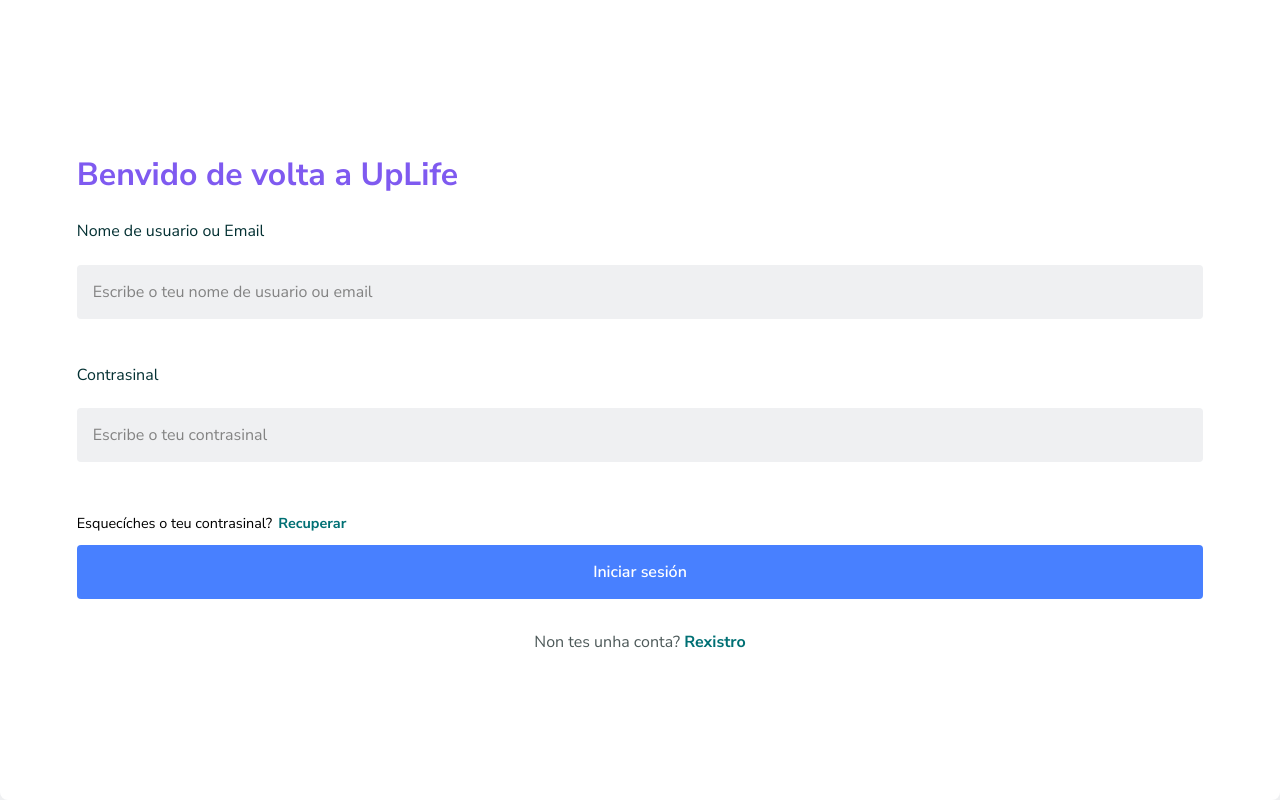
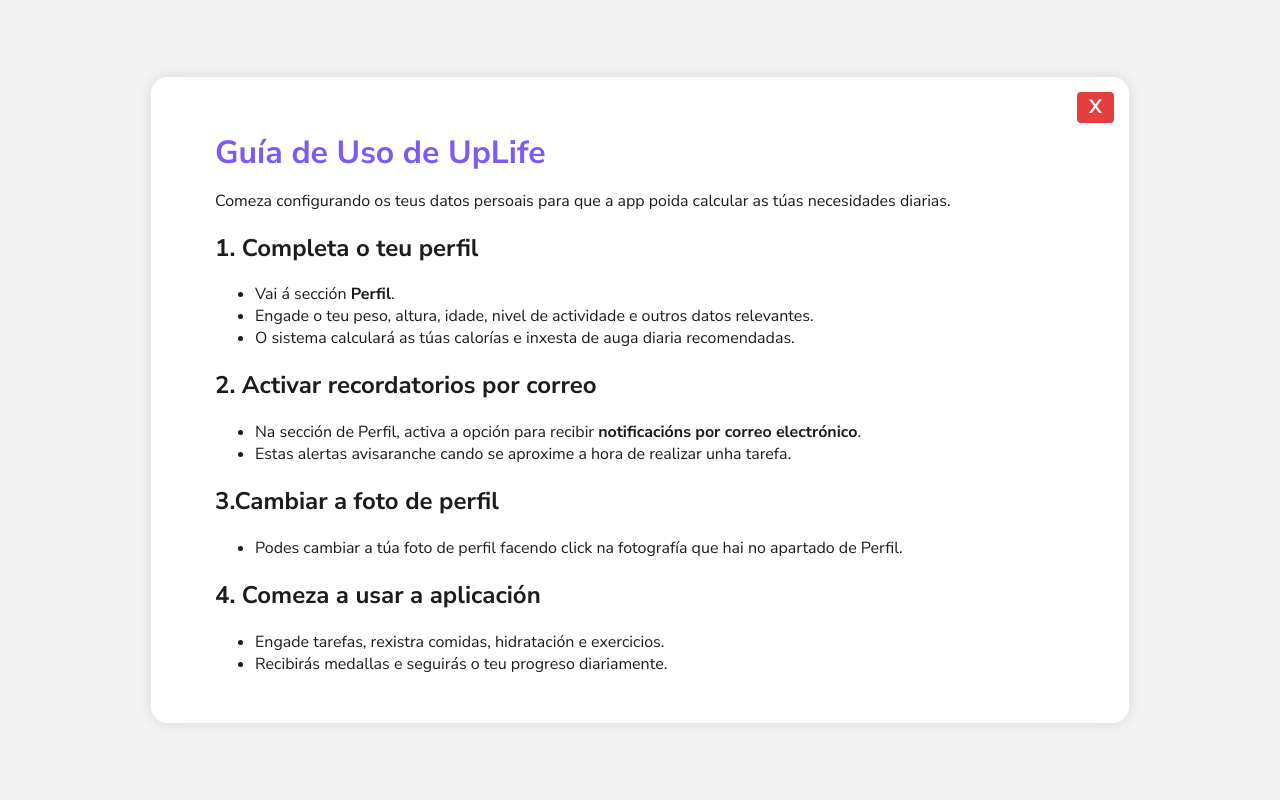
Before and after one commit to a22nicolasmr/UpLife-Desarrollo, a Vue app in the folder UpLife_Vue/: page /formularios/inicio in a window 1280 px wide. Built offline with nearby package versions, Linux system fonts and the light colour scheme; what v-calendar would draw is missing.

Commit message:
ventana de axuda

```diff
--- a/UpLife_Vue/src/App.vue
+++ b/UpLife_Vue/src/App.vue
@@ -6,6 +6,7 @@
 import VentaMedallas from "./components/BarrasNavegacion/VentaMedallas.vue";
 import VentaPechar from "./components/BarrasNavegacion/VentaPechar.vue";
 import { useUsuarioStore } from "@/stores/useUsuario";
+import Uso from "./views/Uso.vue";
 
 export default {
   data() {
@@ -19,6 +20,7 @@
       ventaEliminar: false,
       ventaMedallas: false,
       tarefasNotificadasAnticipadas: new Set(),
+      usoActivo: true,
     };
   },
   components: {
@@ -28,6 +30,7 @@
     VentaAviso,
     VentaEliminar,
     VentaMedallas,
+    Uso,
   },
   mounted() {
     // chamar a actualizar medallas de medallas para cargar as medallas unha vez que o compoñente esté cargado
@@ -172,6 +175,14 @@
     async actualizarMedallasStore() {
       await useUsuarioStore().cargarMedallas();
     },
+
+    pecharUso() {
+      this.usoActivo = false;
+    },
+
+    abrirUso() {
+      this.usoActivo = true;
+    },
   },
   watch: {
     // se o aviso está activo , o son de ventá aviso execútase en bucle
@@ -240,6 +251,7 @@
         v-if="mostrarBarra"
         :rutaActual="rutaActual"
         @toggleModal="toggleModal"
+        @abrirUso="abrirUso"
       />
     </div>
 
@@ -268,6 +280,7 @@
     </VentaEliminar>
     <VentaMedallas v-if="ventaMedallas" @ventaMedallas="pecharVentaMedallas">
     </VentaMedallas>
+    <Uso v-if="usoActivo" @pecharUso="pecharUso"></Uso>
   </div>
 </template>
 
--- a/UpLife_Vue/src/components/BarrasNavegacion/BarraNavegacion.vue
+++ b/UpLife_Vue/src/components/BarrasNavegacion/BarraNavegacion.vue
@@ -1,9 +1,14 @@
 <script>
+import Uso from "@/views/Uso.vue";
 export default {
+  components: {
+    Uso,
+  },
   data() {
     return {
       modal: false,
       menuAbierto: false,
+      usoAberto: true,
     };
   },
   computed: {
@@ -99,6 +104,9 @@
             @click="$router.push('/perfil')"
           >
             <a href="#">Perfil</a>
+          </li>
+          <li @click="$emit('abrirUso')">
+            <a href="#">Axuda</a>
           </li>
           <li
             :class="{ activo: rutaActual === '/formularios/rexistro' }"
--- a/UpLife_Vue/src/router/index.js
+++ b/UpLife_Vue/src/router/index.js
@@ -209,7 +209,7 @@
   {
     path: "/:pathMatch(.*)*",
     name: "not-found",
-    component: () => import("@/views/NotFound.vue"), // crea este archivo
+    component: () => import("@/views/NotFound.vue"),
   },
 ];
 
--- /dev/null
+++ b/UpLife_Vue/src/views/Uso.vue
@@ -0,0 +1,119 @@
+<template>
+  <div class="modal-mask">
+    <div class="modal-container"></div>
+    <div class="guia-wrapper">
+      <div class="guia-container">
+        <button @click="$emit('pecharUso')">X</button>
+        <h1>Guía de Uso de UpLife</h1>
+        <p class="intro">
+          Comeza configurando os teus datos persoais para que a app poida
+          calcular as túas necesidades diarias.
+        </p>
+
+        <section>
+          <h2>1. Completa o teu perfil</h2>
+          <ul>
+            <li>Vai á sección <strong>Perfil</strong>.</li>
+            <li>
+              Engade o teu peso, altura, idade, nivel de actividade e outros
+              datos relevantes.
+            </li>
+            <li>
+              O sistema calculará as túas calorías e inxesta de auga diaria
+              recomendadas.
+            </li>
+          </ul>
+        </section>
+
+        <section>
+          <h2>2. Activar recordatorios por correo</h2>
+          <ul>
+            <li>
+              Na sección de Perfil, activa a opción para recibir
+              <strong>notificacións por correo electrónico</strong>.
+            </li>
+            <li>
+              Estas alertas avisaranche cando se aproxime a hora de realizar
+              unha tarefa.
+            </li>
+          </ul>
+        </section>
+        <section>
+          <h2>3.Cambiar a foto de perfil</h2>
+          <ul>
+            <li>
+              Podes cambiar a túa foto de perfil facendo click na fotografía que
+              hai no apartado de Perfil.
+            </li>
+          </ul>
+        </section>
+        <section>
+          <h2>4. Comeza a usar a aplicación</h2>
+          <ul>
+            <li>Engade tarefas, rexistra comidas, hidratación e exercicios.</li>
+            <li>Recibirás medallas e seguirás o teu progreso diariamente.</li>
+          </ul>
+        </section>
+      </div>
+    </div>
+  </div>
+</template>
+
+<style scoped>
+.modal-mask {
+  position: fixed;
+  z-index: 9998;
+  top: 0;
+  left: 0;
+  width: 100vw;
+  height: 100vh;
+  background-color: rgba(0, 0, 0, 0.5);
+  display: flex;
+  justify-content: center;
+  align-items: center;
+}
+
+.guia-wrapper {
+  height: 100vh;
+  width: 100vw;
+  background-color: #f2f2f2;
+  display: flex;
+  justify-content: center;
+  align-items: center;
+  overflow-y: auto;
+  padding: 20px;
+}
+
+.guia-container {
+  width: 90%;
+  max-width: 850px;
+  background-color: white;
+  color: #1c1c1c;
+  border-radius: 16px;
+  padding: 4vh 5vw;
+  box-shadow: 0 0 14px rgba(0, 0, 0, 0.1);
+  overflow-y: auto;
+  max-height: 95vh;
+  position: relative;
+}
+
+.guia-container > button {
+  position: absolute;
+  top: 15px;
+  right: 15px;
+  background-color: #e53e3e;
+  color: white;
+  border: none;
+  border-radius: 4px;
+  padding: 6px 12px;
+  font-size: 1.2rem;
+  cursor: pointer;
+  font-weight: bold;
+  line-height: 1;
+  transition: background-color 0.2s ease;
+}
+
+.guia-container > button:hover {
+  background-color: #c53030;
+}
+</style>
```
Also changed, not shown: 1 other file (tests, documents, lock files or other folders).
